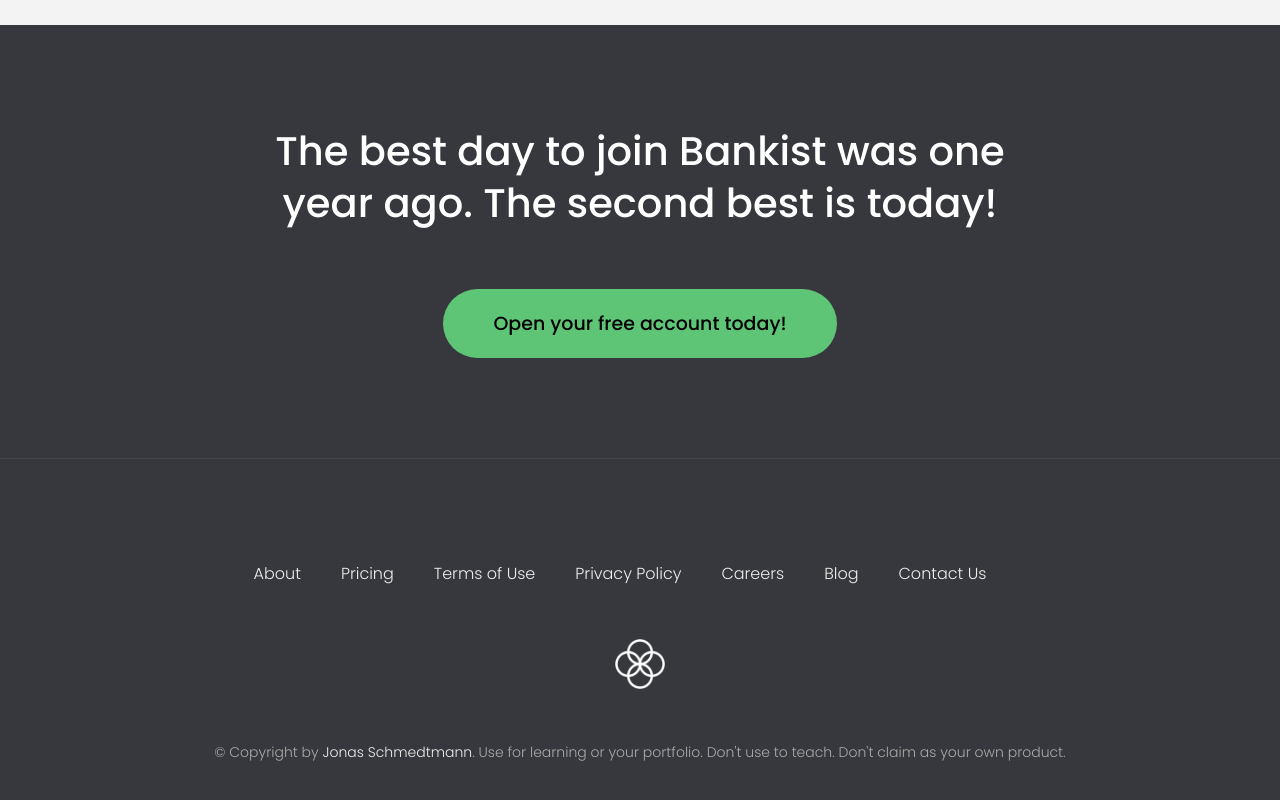
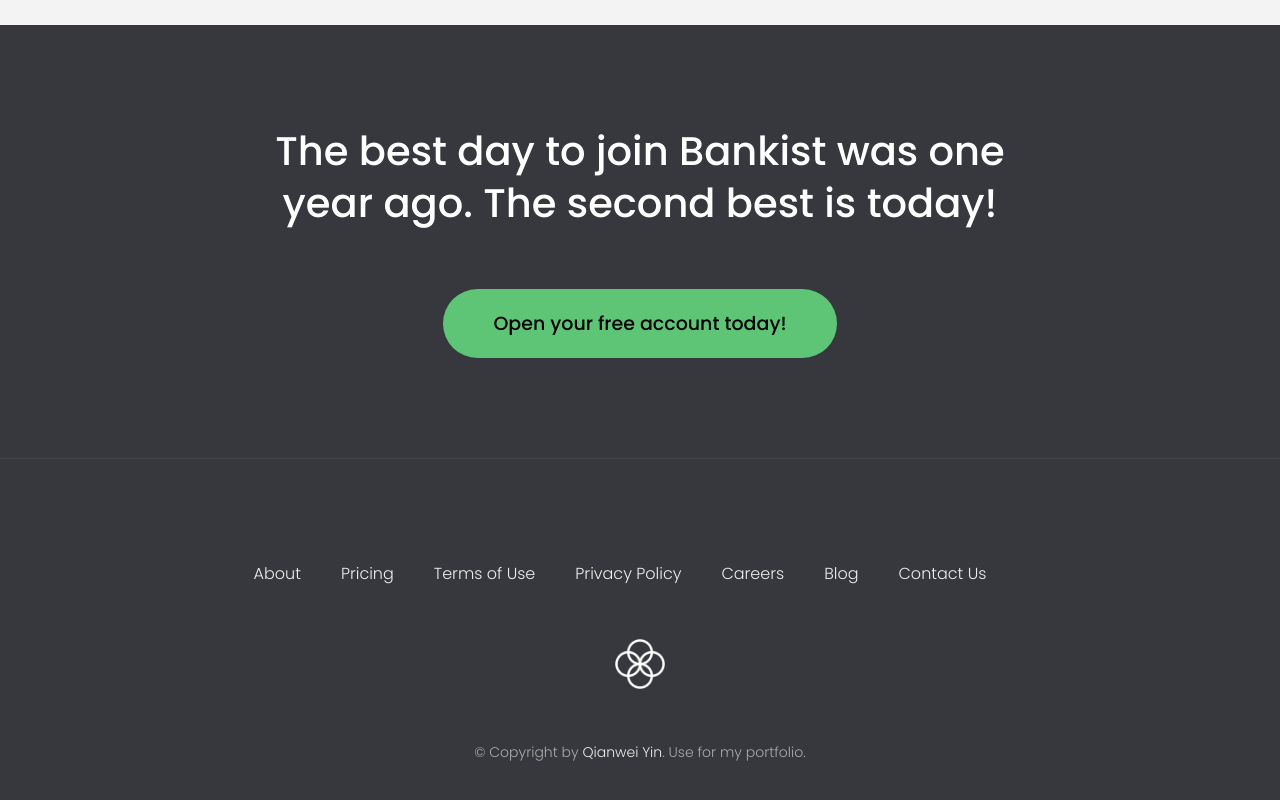
Before and after one commit to qianwei-yin/javascript-projects, a plain HTML site: page 13-Advanced-DOM-Bankist/starter/index.html in a window 1280 px wide. Shown: the part 4171-4971 px from the top of the page. Drawn offline with Linux system fonts and the light colour scheme.

Commit message:
footer update

```diff
--- a/13-Advanced-DOM-Bankist/starter/index.html
+++ b/13-Advanced-DOM-Bankist/starter/index.html
@@ -379,10 +379,9 @@
                 <a
                     class="footer__link twitter-link"
                     target="_blank"
-                    href="https://twitter.com/jonasschmedtman"
-                    >Jonas Schmedtmann</a
-                >. Use for learning or your portfolio. Don't use to teach. Don't
-                claim as your own product.
+                    href="https://qianweiyin.com/"
+                    >Qianwei Yin</a
+                >. Use for my portfolio.
             </p>
         </footer>
 
```
Also changed, not shown: 15-Mapty/starter/index.html (+1 -1 lines).
